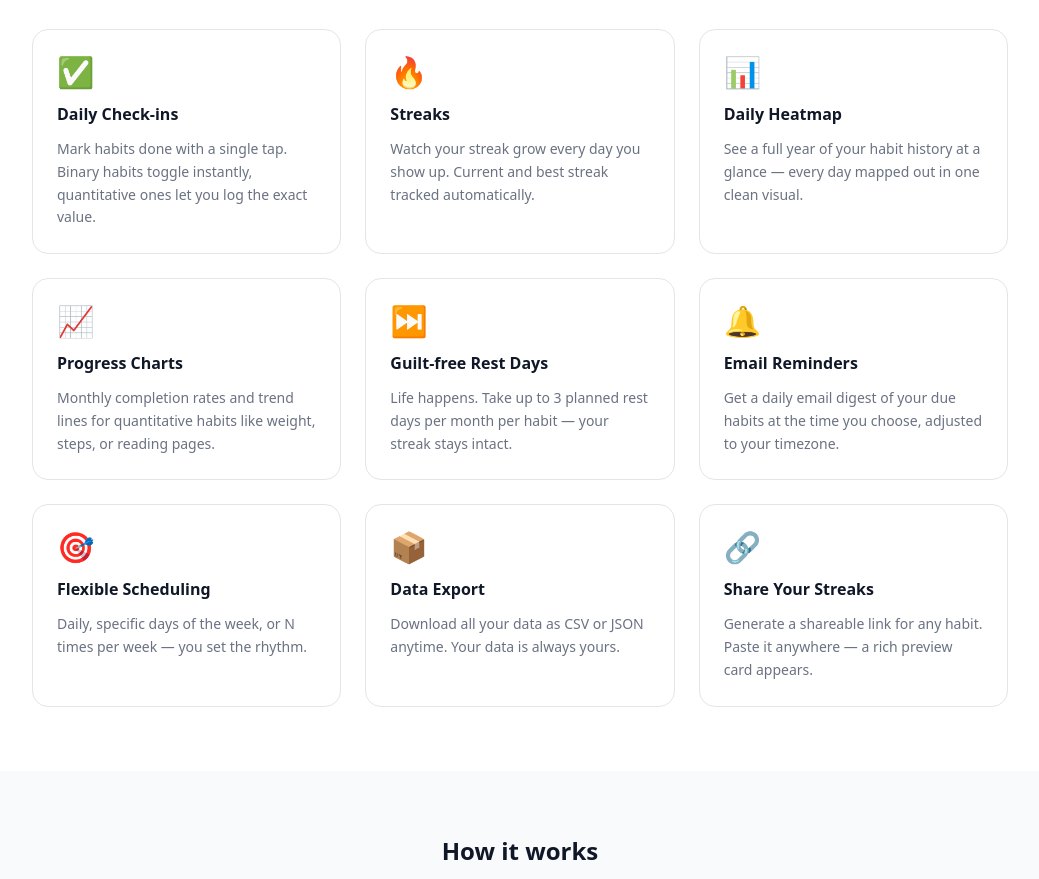
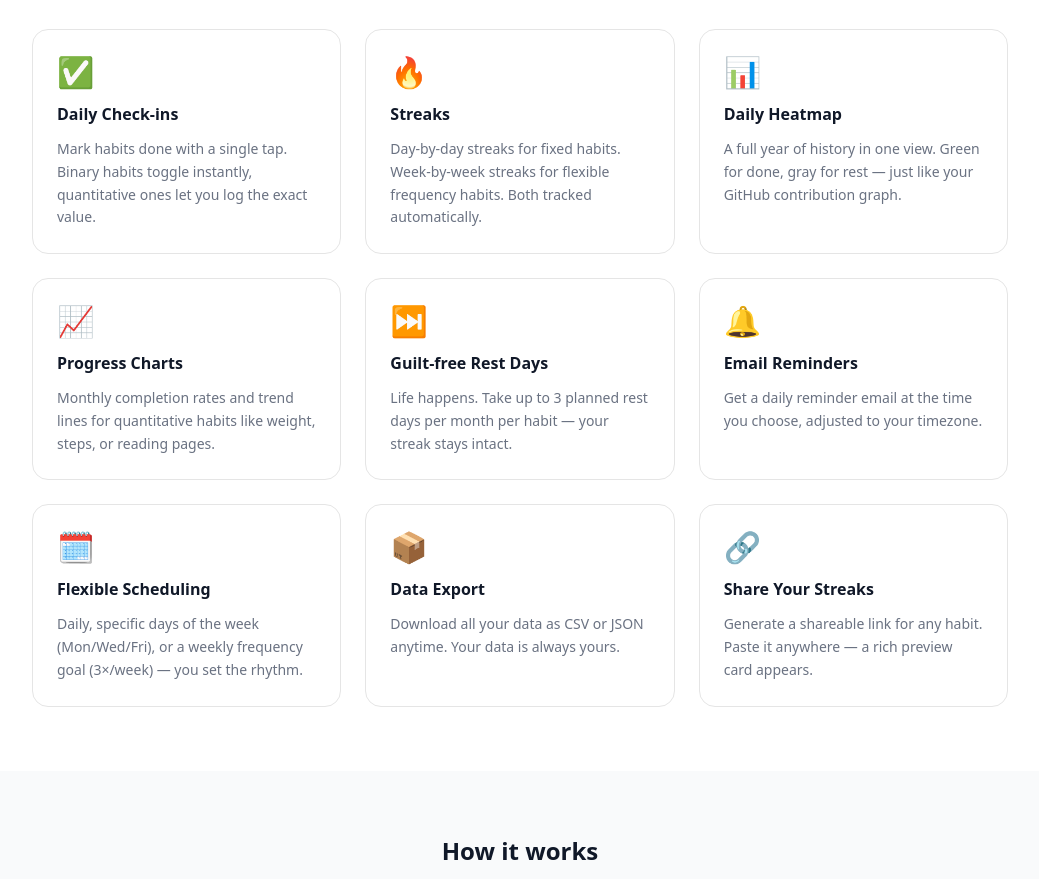
Before and after one commit to salayhin/do-repeat-web, a Next.js app: page / in a window 1280 px wide. Shown: the part 720-1599 px from the top of the page, without its empty margins (120-1159 px from the left). Built offline with nearby package versions, Linux system fonts and the light colour scheme; no server answers.

Commit message:
Update landing page features: reflect scheduling types and streak logic

```diff
--- a/app/page.tsx
+++ b/app/page.tsx
@@ -132,12 +132,12 @@ const FEATURES = [
   {
     icon: '🔥',
     title: 'Streaks',
-    description: 'Watch your streak grow every day you show up. Current and best streak tracked automatically.',
+    description: 'Day-by-day streaks for fixed habits. Week-by-week streaks for flexible frequency habits. Both tracked automatically.',
   },
   {
     icon: '📊',
     title: 'Daily Heatmap',
-    description: 'See a full year of your habit history at a glance — every day mapped out in one clean visual.',
+    description: 'A full year of history in one view. Green for done, gray for rest — just like your GitHub contribution graph.',
   },
   {
     icon: '📈',
@@ -152,12 +152,12 @@ const FEATURES = [
   {
     icon: '🔔',
     title: 'Email Reminders',
-    description: 'Get a daily email digest of your due habits at the time you choose, adjusted to your timezone.',
+    description: 'Get a daily reminder email at the time you choose, adjusted to your timezone.',
   },
   {
-    icon: '🎯',
+    icon: '🗓️',
     title: 'Flexible Scheduling',
-    description: 'Daily, specific days of the week, or N times per week — you set the rhythm.',
+    description: 'Daily, specific days of the week (Mon/Wed/Fri), or a weekly frequency goal (3×/week) — you set the rhythm.',
   },
   {
     icon: '📦',
```
